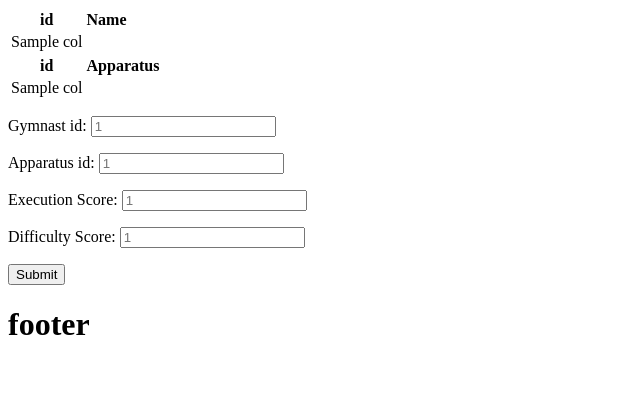
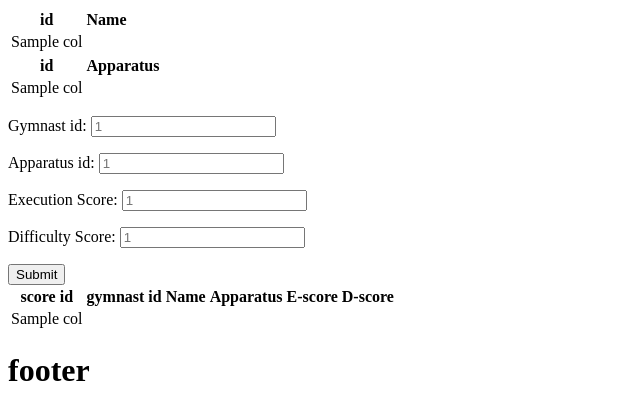
Before and after one commit to Adamlim21181/STAGS, a Flask app: template templates/score.html in a window 1280 px wide. Shown: the part 242-662 px from the top of the page, without its empty margins (0-640 px from the left). Run offline with Flask 3, Linux system fonts and the light colour scheme; the template is opened without the code that fills it: most values are stand-ins (such as "Sample title", 1, 10 or a date in 2020).

Commit message:
Created a table in the scores page, where you can view the registered scores

```diff
--- a/routes.py
+++ b/routes.py
@@ -88,7 +88,13 @@ def scores():
     conn.commit()
     conn.close()
 
-    return render_template("score.html", appdata=appdata, gymdata=gymdata)
+    conn = sqlite3.connect('database')
+    cur = conn.cursor()
+    cur.execute("SELECT score_id, score.gymnast_id, gymnast.gymnast_name, apparatus.apparatus_name, escore, dscore FROM score INNER JOIN gymnast ON score.gymnast_id=gymnast.gymnast_id INNER JOIN apparatus ON score.apparatus_id=apparatus.apparatus_id ")
+    scoredata = cur.fetchall()
+    conn.close()
+
+    return render_template("score.html", appdata=appdata, gymdata=gymdata, scoredata=scoredata)
 
 #creating a page to view leaderboards
 @app.route('/leaderboard')
--- a/templates/score.html
+++ b/templates/score.html
@@ -13,7 +13,7 @@
         <th>id</th>
         <th>Name</th>
     </tr>
-    {% for row in data %}
+    {% for row in gymdata %}
     <tr>
         {% for col in row %}
         <td>{{ col }}</td>
@@ -44,8 +44,24 @@
     <p>Execution Score: <input type="number" name = "add-escore" placeholder="1" required></p>
     <p>Difficulty Score: <input type="number" name = "add-dscore" placeholder="1" required></p>
     <input type="submit">
-
-
 </form>
 
+<table>
+    <tr>
+        <th>score id</th>
+        <th>gymnast id</th>
+        <th>Name</th>
+        <th>Apparatus</th>
+        <th>E-score</th>
+        <th>D-score</th>
+    </tr>
+    {% for row in scoredata %}
+    <tr>
+        {% for col in row %}
+        <td>{{ col }}</td>
+        {% endfor %}
+    </tr>
+    {% endfor %}
+</table>
+
 {% endblock %}
```
Also changed, not shown: 1 other file.
